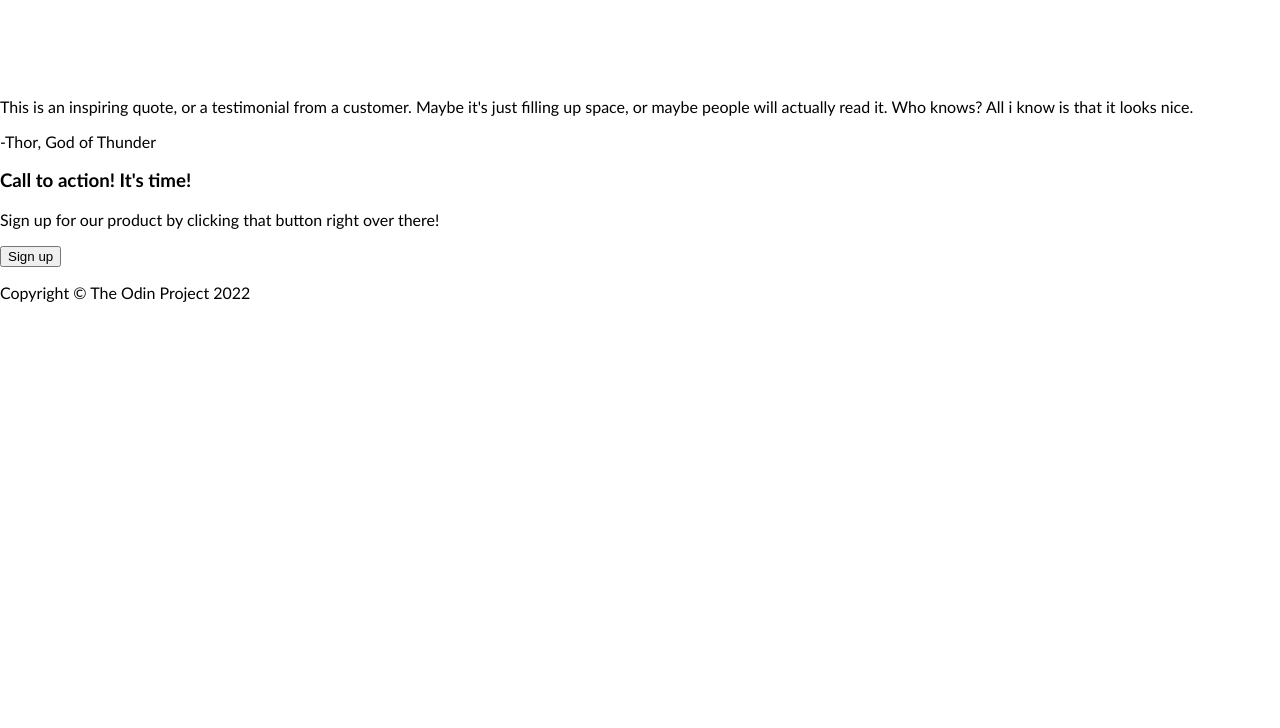
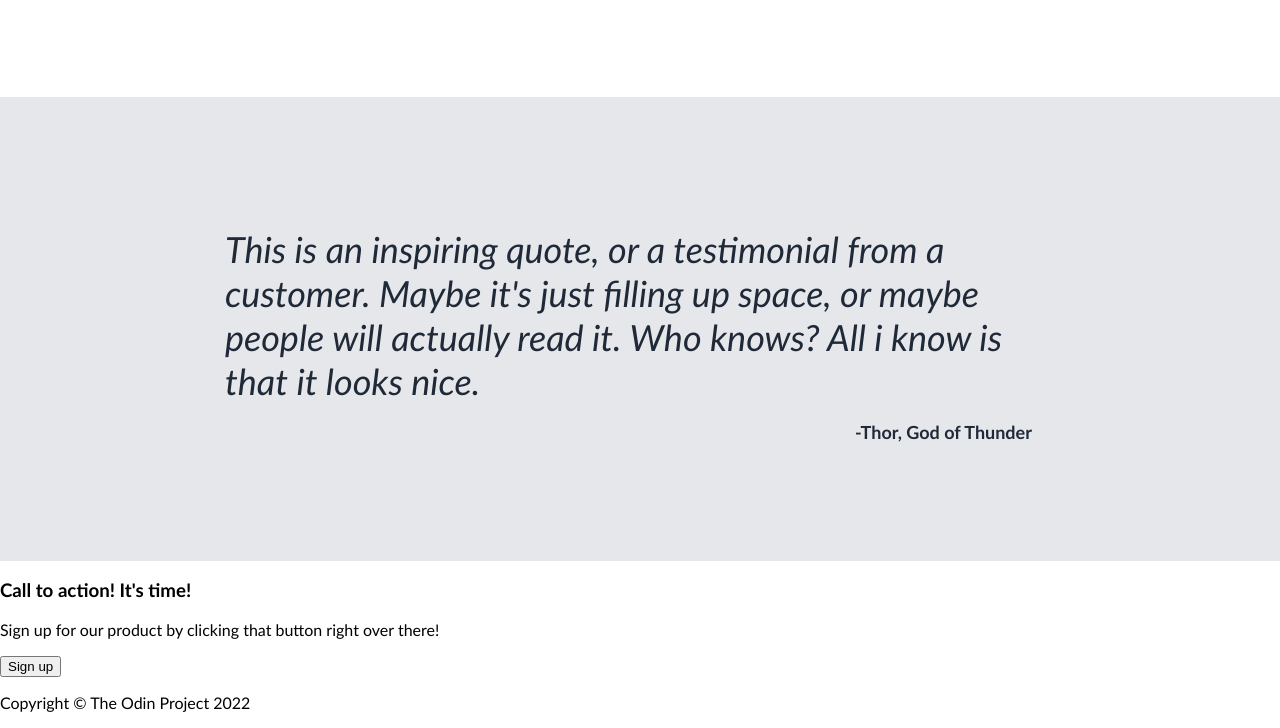
Before and after one commit to NeoDalmatian/landing-page, a plain HTML site: page index.html in a window 1280 px wide. Shown: the part 863-1591 px from the top of the page. Before the commit the page ends 1181 px from the top, so only its background shows below. Drawn offline with Linux system fonts and the light colour scheme.

Commit message:
Code third part

```diff
--- a/index.html
+++ b/index.html
@@ -52,8 +52,7 @@
     </div> <!-- End of the Second part of website -->
 
     <div class="three"> <!-- third part of website -->
-      <div class="text-three">This is an inspiring quote, or a testimonial from a customer. Maybe it's just filling up space, or maybe people will actually read it. Who knows? All i know is that it looks nice.</div>
-      <p>-Thor, God of Thunder</p>
+      <div class="text-three">This is an inspiring quote, or a testimonial from a customer. Maybe it's just filling up space, or maybe people will actually read it. Who knows? All i know is that it looks nice.<p id="quote-three">-Thor, God of Thunder</p></div>
     </div>
 
     <div class="four">
--- a/style.css
+++ b/style.css
@@ -78,7 +78,7 @@ a{
 }
 /* End of first part of website */
 
-
+/* Second part of the website */
 .two{
   display: flex;
   flex-direction: column;
@@ -112,3 +112,28 @@ a{
   height: 150px;
   width: auto;
 }
+/* End of the second part of the website */
+
+
+.three{
+  display: flex;
+  flex-direction: column;
+  align-items: center;
+  justify-content: center;
+  background-color: #E5E7EB;
+  padding: 130px 0 100px;
+}
+
+.text-three{
+  font-size: 36px;
+  max-width: 830px;
+  font-style: italic;
+  color: #1f2937;
+}
+
+#quote-three{
+  font-size: 18px;
+  font-weight: 1000;
+  text-indent: 35em;
+  font-style: normal;
+}
```
